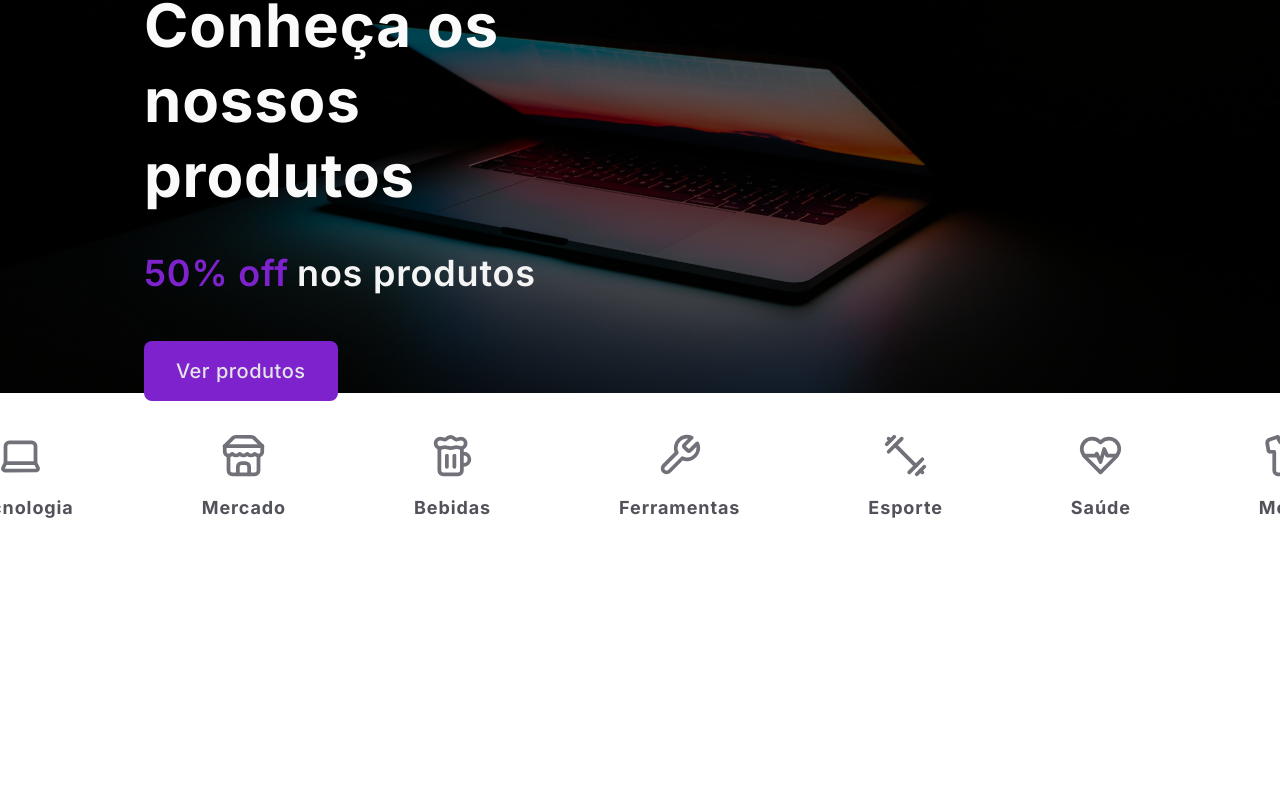
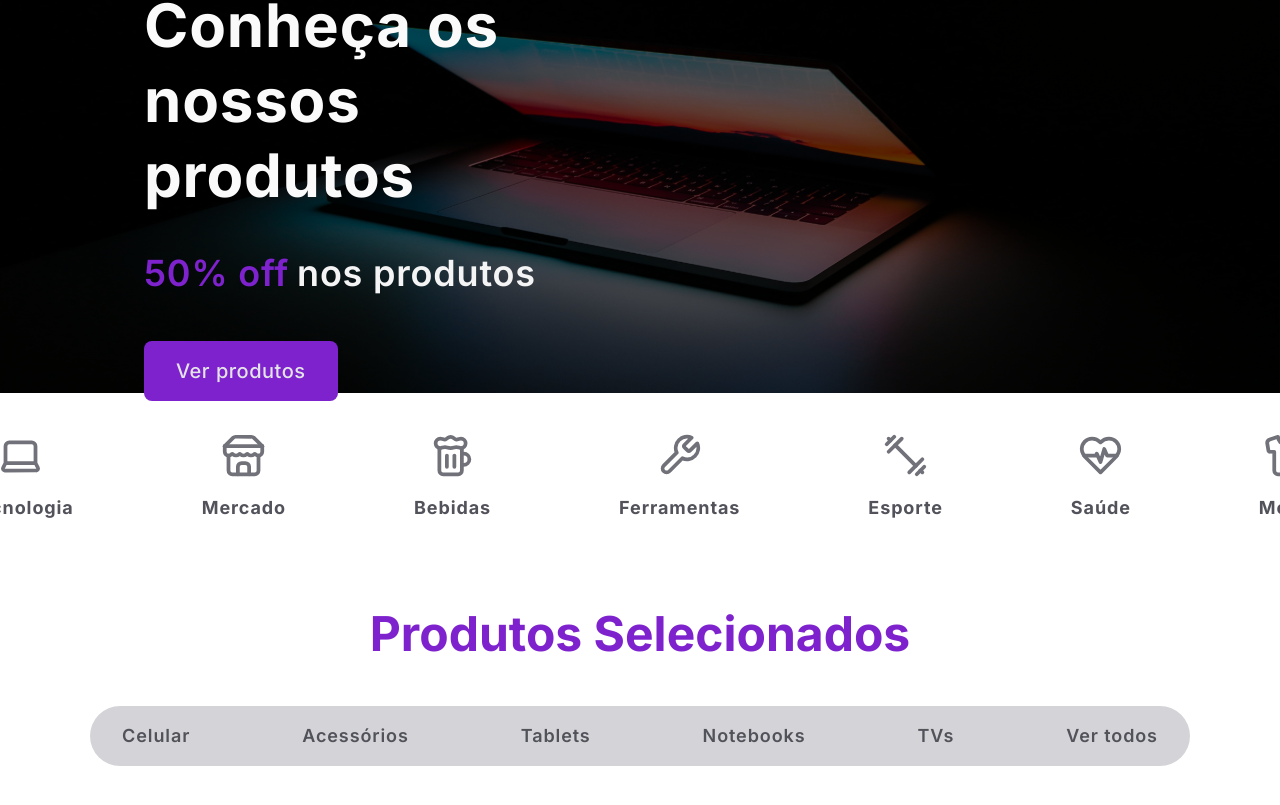
Before and after one commit to PabloJesusdaSilva/tec-e, a Next.js app: page / in a window 1280 px wide. Shown: the part 327-1132 px from the top of the page. Before the commit the page ends 889 px from the top, so only its background shows below. Built offline with nearby package versions, Linux system fonts and the light colour scheme.

Commit message:
:feat: creating product bar component

```diff
--- /dev/null
+++ b/src/app/components/ProductBar.tsx
@@ -0,0 +1,46 @@
+const ProductBar = () => {
+   return(
+      <div className="flex flex-col items-center w-full my-12">
+         <h3 className='text-5xl text-purple-700 font-bold'>
+            Produtos Selecionados
+         </h3>
+
+         <nav className='mt-12'>
+            <ul className='flex space-x-12 text-lg font-semibold tracking-wider rounded-full bg-zinc-300'>
+               <li className='py-4 px-8 rounded-full transition-all duration-300 text-zinc-600 hover:text-zinc-200 hover:bg-purple-700'>
+                  <span>
+                     Celular
+                  </span>
+               </li>
+               <li className='py-4 px-8 rounded-full transition-all duration-300 text-zinc-600 hover:text-zinc-200 hover:bg-purple-700'>
+                  <span>
+                     Acessórios
+                  </span>
+               </li>
+               <li className='py-4 px-8 rounded-full transition-all duration-300 text-zinc-600 hover:text-zinc-200 hover:bg-purple-700'>
+                  <span>
+                     Tablets
+                  </span>
+               </li>
+               <li className='py-4 px-8 rounded-full transition-all duration-300 text-zinc-600 hover:text-zinc-200 hover:bg-purple-700'>
+                  <span>
+                     Notebooks
+                  </span>
+               </li>
+               <li className='py-4 px-8 rounded-full transition-all duration-300 text-zinc-600 hover:text-zinc-200 hover:bg-purple-700'>
+                  <span>
+                     TVs
+                  </span>
+               </li>
+               <li className='py-4 px-8 rounded-full transition-all duration-300 text-zinc-600 hover:text-zinc-200 hover:bg-purple-700'>
+                  <span>
+                     Ver todos
+                  </span>
+               </li>
+            </ul>
+         </nav>
+      </div>
+   );
+}
+
+export default ProductBar;
--- a/src/app/page.tsx
+++ b/src/app/page.tsx
@@ -1,5 +1,6 @@
 import Banner from './components/Banner';
 import CategoryProduct from './components/CategoryProducts';
+import ProductBar from './components/ProductBar';
 import Header from './partials/Header';
 
 const Home = () => {
@@ -11,6 +12,8 @@ const Home = () => {
         <Banner />
 
         <CategoryProduct />
+
+        <ProductBar />
       </main>
     </>
   );
```
